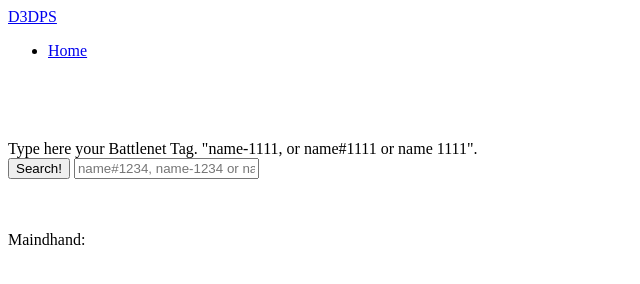
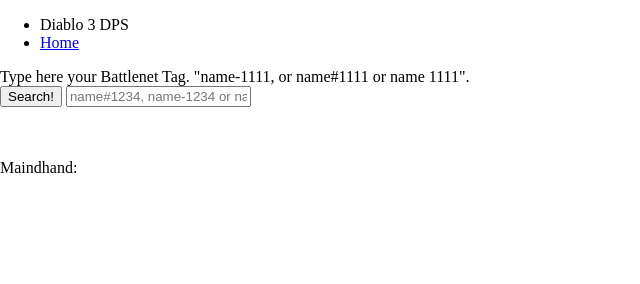
Before and after one commit to DanielRosso/dmg-calc, a website: page client/index.html in a window 1280 px wide. Shown: the whole page, without its empty margins (0-640 px from the left). Drawn offline with nearby package versions, Linux system fonts and the light colour scheme; files that its build step writes are made by us from their sources.

Commit message:
styling header

```diff
--- /dev/null
+++ b/client/assets/css/less/header.less
@@ -0,0 +1,25 @@
+.header {
+	width: 100%;
+	height: 50px;
+	background-color: lightgray;
+	position: relative;
+	top: 0;
+	ul{
+		margin: 0;
+		list-style: none;
+		li{
+			float: left;
+			padding: 15px 5px 3px;
+			&.active {
+				border-bottom: 4px solid magenta
+			}
+		}
+		li:first-child{
+			padding-right: 65px;
+			padding-left: 0;
+		}
+		a {
+			text-decoration: none;
+		}
+	}
+}
--- a/client/assets/css/less/styles.less
+++ b/client/assets/css/less/styles.less
@@ -1,5 +1,7 @@
+body{
+    margin: 0;
+}
 .main-content {
-    margin-top: 80px;
     .content-header {
         margin-bottom: 20px;
     }
--- a/client/index.html
+++ b/client/index.html
@@ -20,20 +20,12 @@
 
 <body ng-controller="Home as vm">
 
-    <nav class="navbar navbar-inverse navbar-fixed-top">
-        <div class="container">
-            <div class="navbar-header">
-
-                <a class="navbar-brand" href="index.html">D3DPS</a>
-            </div>
-            <div id="navbar" class="collapse navbar-collapse">
-                <ul class="nav navbar-nav">
-                    <li class="active"><a href="index.html">Home</a>
-                    </li>
-                </ul>
-            </div>
-        </div>
-    </nav>
+    <div class="header">
+        <ul>
+            <li>Diablo 3 DPS</li>
+            <li class="active"><a href="./">Home</a></li>
+        </ul>
+    </div>
 
     <div class="container main-content">
         <div class="content-header">
@@ -49,7 +41,7 @@
         </div>
 
         <div class="header-content">
-            <img data-loading src="/assets/img/cock-loading.gif" ng-show="vm.areHeroesLoading()" />
+            <img ng-show="vm.areHeroesLoading()" />
             <div class="hero-list">
                 <ul>
                     <li ng-repeat="hero in vm.heroes" ng-click="vm.loadHero(hero)" ng-class="">
```
Also changed, not shown: gulpfile.js (+7 -3 lines).
